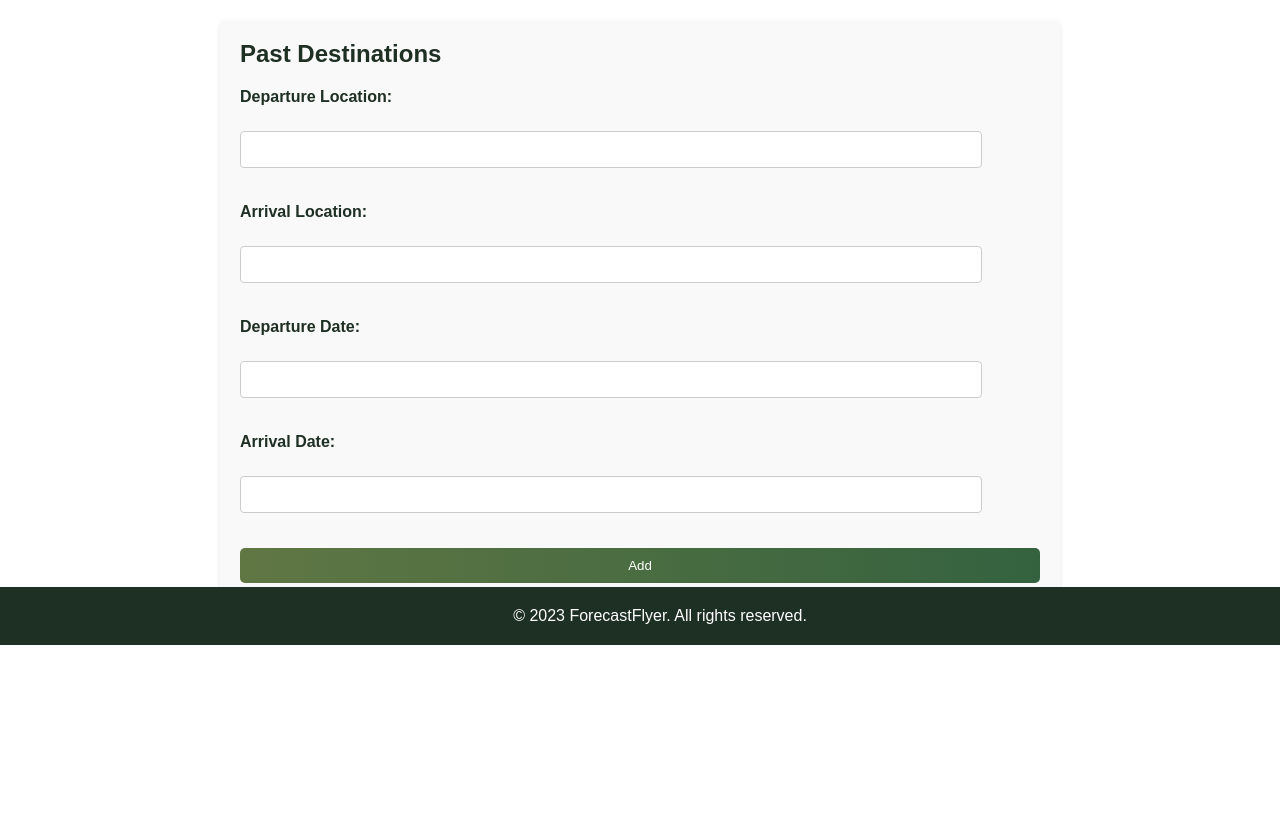
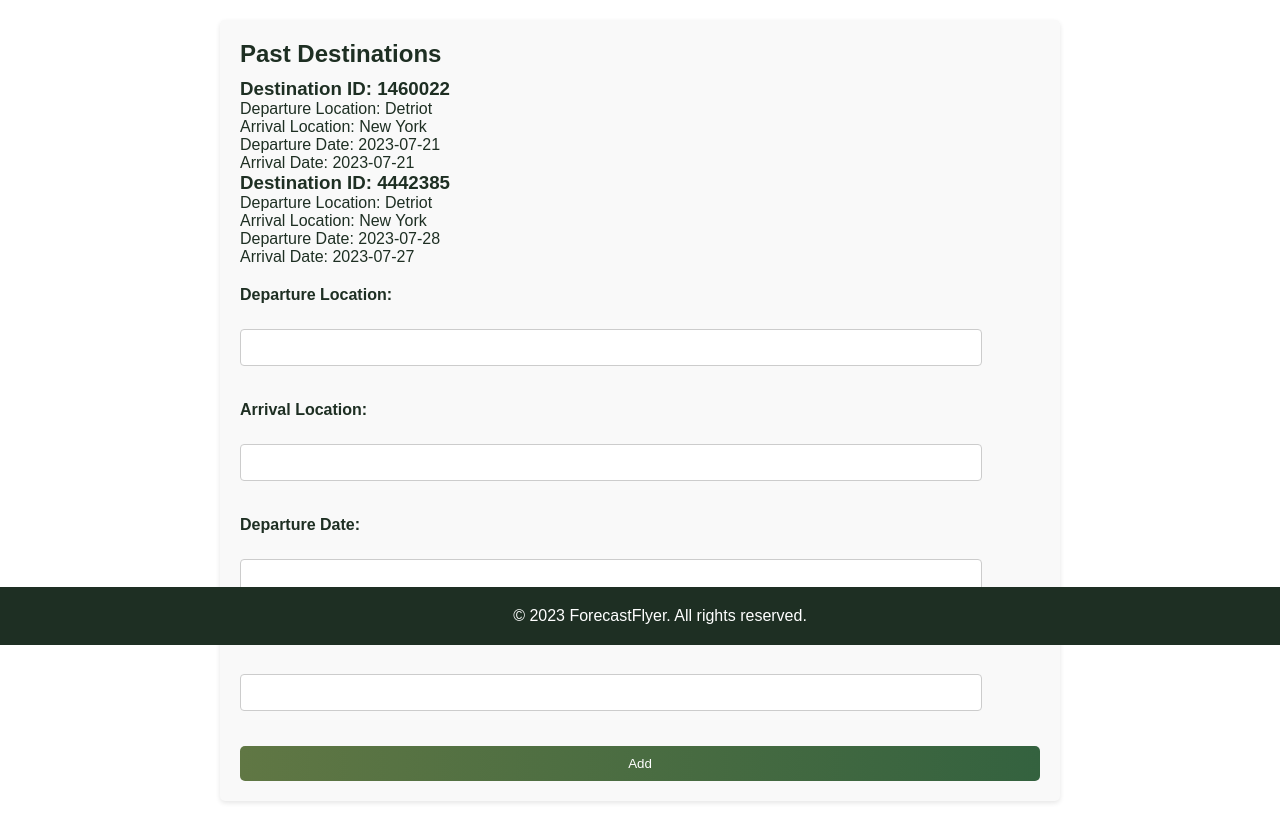
Before and after one commit to TheManWhoLikesToCode/Travel-App, a Flask app: page /destinations in a window 1280 px wide. Shown: the part 155-976 px from the top of the page. Before the commit the page ends 800 px from the top, so only its background shows below. Run offline with Flask 3, Linux system fonts and the light colour scheme.

Commit message:
Linked DB to webpage

```diff
--- a/app.py
+++ b/app.py
@@ -1,17 +1,23 @@
+import random
 from flask import Flask, render_template, redirect, url_for, request
 from flask_behind_proxy import FlaskBehindProxy
 from tourism import get_locations_to_explore
 from flask_sqlalchemy import SQLAlchemy
+import os
 
+basedir = os.path.abspath(os.path.dirname(__file__))
 
 app = Flask(__name__)
 proxied = FlaskBehindProxy(app)
-app.config['SQLALCHEMY_DATABASE_URI'] = 'sqlite:///db/travel.db'
+app.config['SQLALCHEMY_DATABASE_URI'] = 'sqlite:///' + \
+    os.path.join(basedir, 'db/travel.db')
 db = SQLAlchemy(app)
 
 
 class Destination(db.Model):
-    id = db.Column(db.Integer, primary_key=True)
+    __tablename__ = 'destinations'
+    id = db.Column(db.Integer, primary_key=True,
+                   default=lambda: random.randint(1000000, 9999999))
     Departure_Location = db.Column(db.String(80), nullable=False)
     Arrival_Location = db.Column(db.String(80), nullable=False)
     Departure_Date = db.Column(db.String(80), nullable=False)
@@ -33,10 +39,16 @@ def home():
 @app.route('/destinations', methods=['GET', 'POST'])
 def destinations():
     if request.method == 'POST':
-        Departure_Location = request.form.get('Departure_Location')
-        Arrival_Location = request.form.get('Arrival_Location')
-        Departure_Date = request.form.get('Departure_Date')
-        Arrival_Date = request.form.get('Arrival_Date')
+        Departure_Location = request.form.get('from')
+        Arrival_Location = request.form.get('to')
+        Departure_Date = request.form.get('departureDate')
+        Arrival_Date = request.form.get('returnDate')
+
+        # Validate form data
+        if not Departure_Location or not Arrival_Location or not Departure_Date or not Arrival_Date:
+            print("Invalid form data")
+            return redirect(url_for('destinations'))
+
         new_destination = Destination(
             Departure_Location=Departure_Location,
             Arrival_Location=Arrival_Location,
@@ -45,8 +57,13 @@ def destinations():
         )
         db.session.add(new_destination)
         db.session.commit()
+        print(f"New destination added: {new_destination.id}")
         return redirect(url_for('destinations'))
+
     destinations = Destination.query.all()
+    print(f"Retrieved {len(destinations)} destinations from the database:")
+    for destination in destinations:
+        print(f"ID: {destination.id}, Departure: {destination.Departure_Location}, Arrival: {destination.Arrival_Location}, Departure Date: {destination.Departure_Date}, Arrival Date: {destination.Arrival_Date}")
     return render_template("destinations.html", title="ForecastFlyer - Destinations", destinations=destinations)
 
 
--- a/static/css/styles.css
+++ b/static/css/styles.css
@@ -73,6 +73,7 @@ section {
   margin: 20px auto; /* Center the section */
 }
 
+
 h2 {
   margin-bottom: 10px;
   font-size: 24px;
--- a/templates/destinations.html
+++ b/templates/destinations.html
@@ -33,7 +33,15 @@
     <section>
       <h2>Past Destinations</h2>
       <ul id="destinations-list">
-        <!-- List of destinations will be populated here -->
+        {% for destination in destinations %}
+        <ul>
+          <h3>Destination ID: {{ destination.id }}</h3>
+          <p>Departure Location: {{ destination.Departure_Location }}</p>
+          <p>Arrival Location: {{ destination.Arrival_Location }}</p>
+          <p>Departure Date: {{ destination.Departure_Date }}</p>
+          <p>Arrival Date: {{ destination.Arrival_Date }}</p>
+        </ul>
+        {% endfor %}
       </ul>
 
       <form id="destination-form" method="POST">
```
Also changed, not shown: populateTable.py (added, +24 -0 lines), templates/home.html (+22 -5 lines), db/travel.db.
